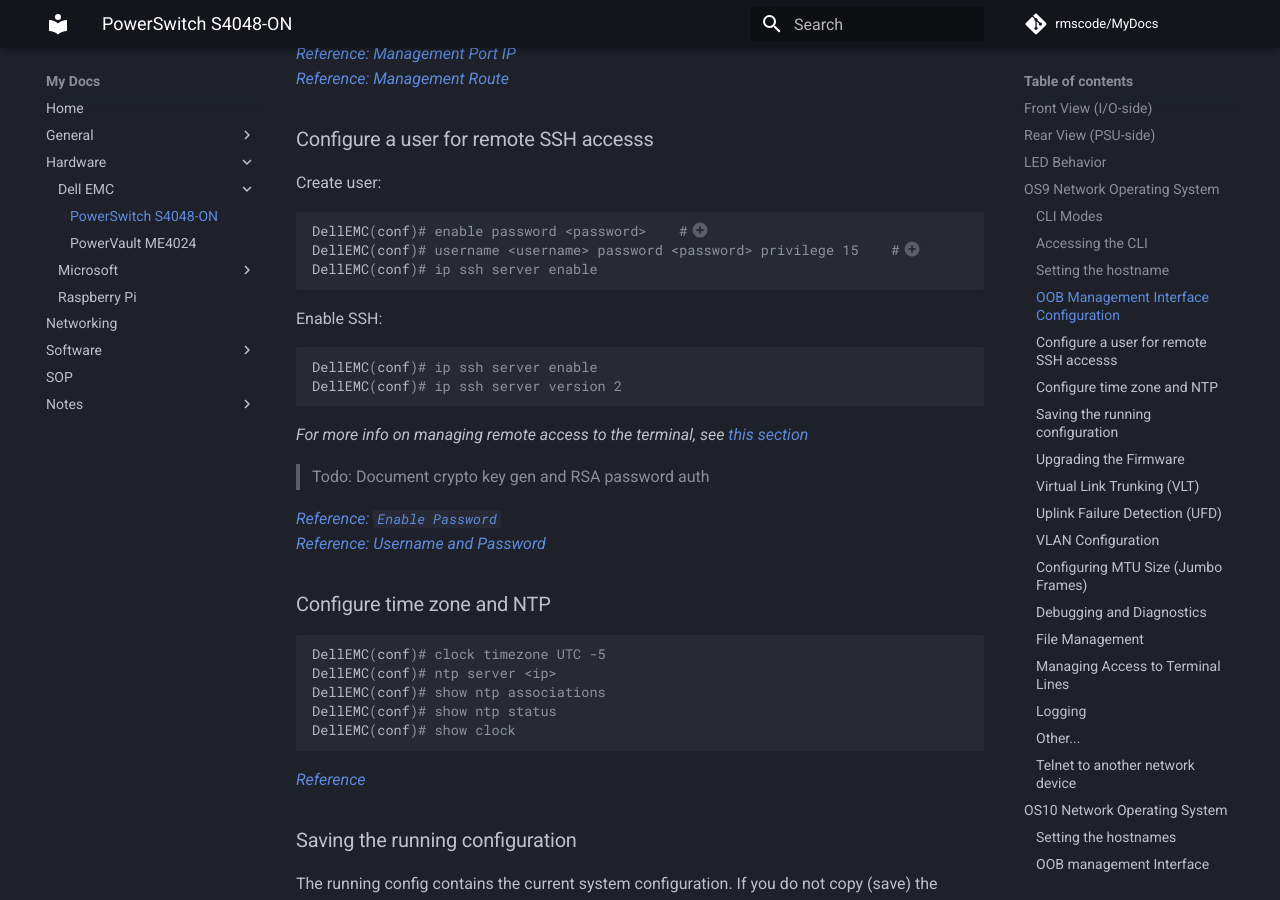
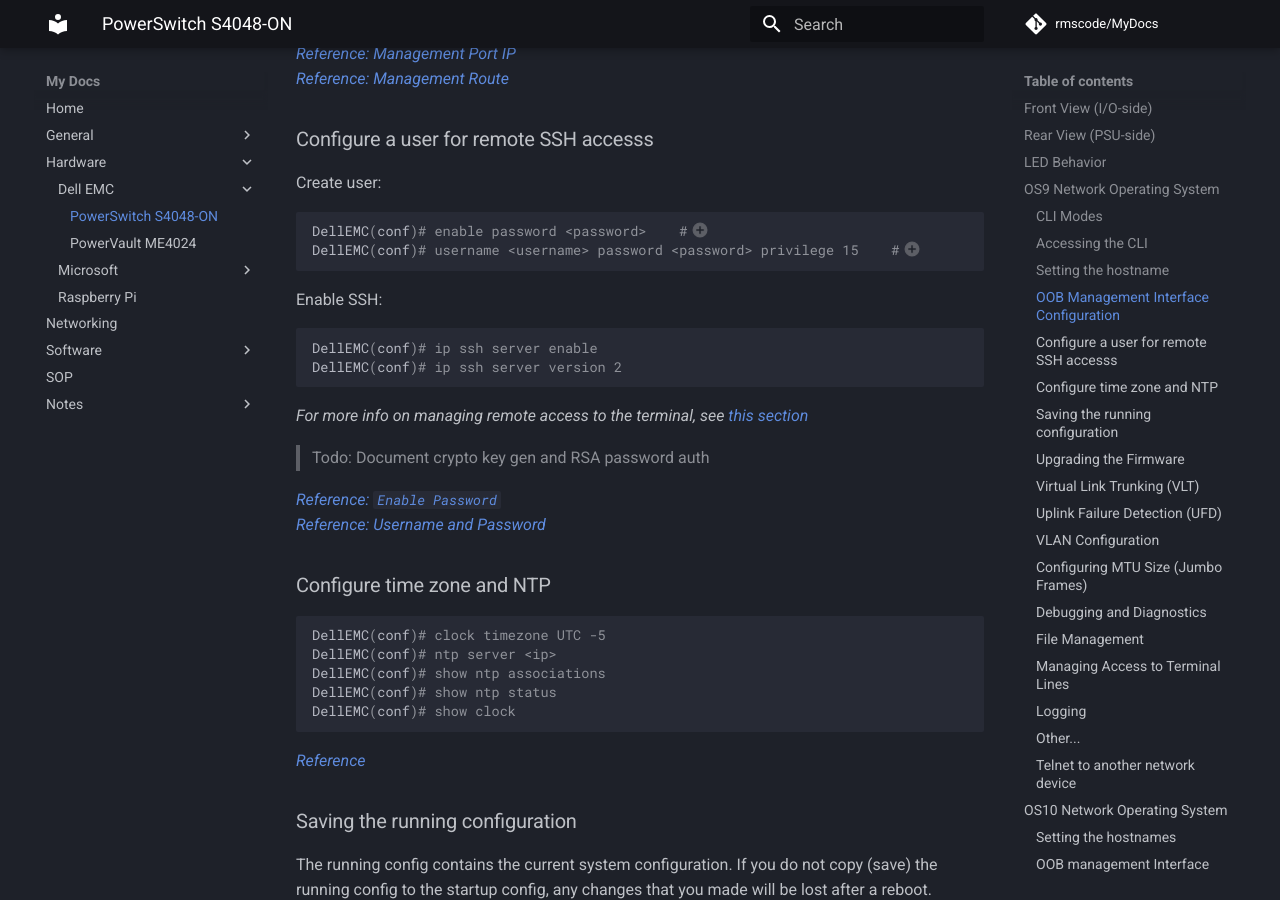
Before and after one commit to rmscode/binary-garden, an MkDocs documentation site: the page built from docs/hardware/dell-emc/s4048-on.md, in a window 1280 px wide and 900 px high, scrolled down 3999 px. Built offline with MkDocs 1.6.1 and Material for MkDocs 9.7.7, drawn with Linux system fonts in a browser that asks for light colours; comment, search, counter and statistics services are not loaded.

Commit message:
Update s4048-on.md

````diff
--- a/docs/hardware/dell-emc/s4048-on.md
+++ b/docs/hardware/dell-emc/s4048-on.md
@@ -212,7 +212,6 @@
 ```shell
 DellEMC(conf)# enable password <password>    #(1)
 DellEMC(conf)# username <username> password <password> privilege 15    #(2)
-DellEMC(conf)# ip ssh server enable
 ```
 
 1. EXEC Privilege mode is unrestricted by default. Configure a password as a basic security measure.
````
